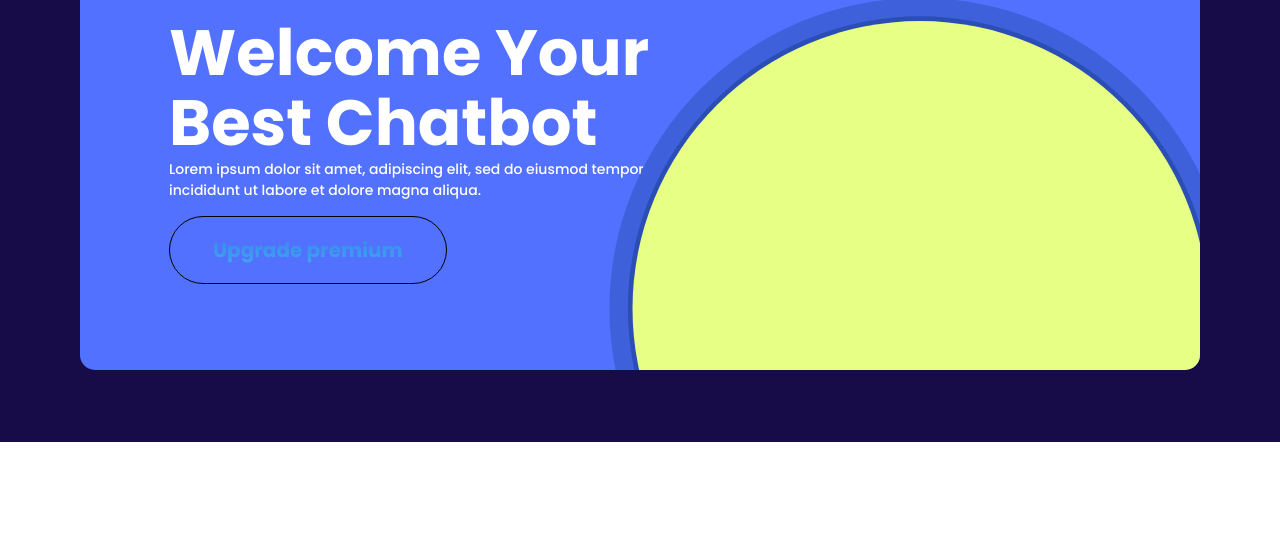
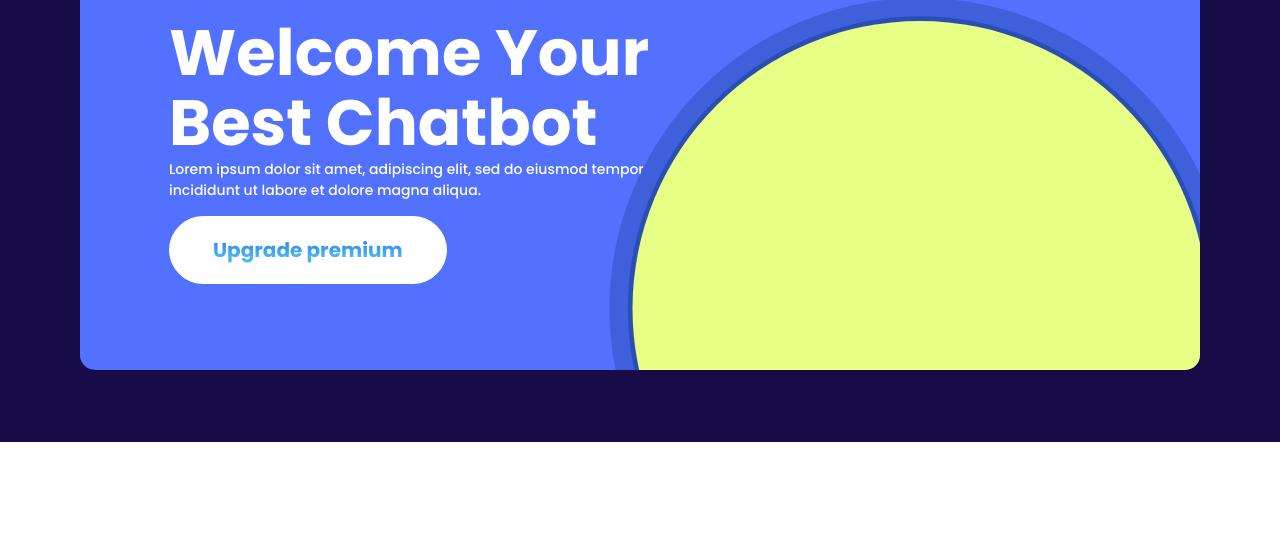
Before and after one commit to JeppeFH/Dialog---AI-Chatbot-Landing-Page, a plain HTML site: page index.html in a window 1280 px wide. Shown: the part 3084-3628 px from the top of the page. Drawn offline with Linux system fonts and the light colour scheme.

Commit message:
update gradient font color on btn

```diff
--- a/assets/css/styles.css
+++ b/assets/css/styles.css
@@ -166,6 +166,7 @@ nav label {
     flex-direction: row-reverse;
     justify-content: space-between;
     align-items: center;
+    margin-top: 25px;
   }
 
   .logo {
@@ -526,12 +527,32 @@ header p:last-child {
 .welcome-chatbot .login-btn {
   display: inline-block;
   padding: 18px 43px;
-  border: 1px solid black;
-  background-image: linear-gradient(#2c77eb, #4ab7f0);
+  border: 1px solid white;
+  background-color: white;
+  margin-bottom: 86px;
+  position: relative;
+  color: transparent;
+}
+
+.welcome-chatbot .login-btn::after {
+  content: "Upgrade premium";
+  position: absolute;
+  display: flex;
+  justify-content: center;
+  align-items: center;
+  top: 0;
+  left: 0;
+  width: 100%;
+  height: 100%;
+  background: rgb(53, 139, 237);
+  background: linear-gradient(
+    180deg,
+    rgba(53, 139, 237, 1) 40%,
+    rgba(74, 183, 240, 1) 60%
+  );
   -webkit-background-clip: text;
   -webkit-text-fill-color: transparent;
-  background-color: white;
-  margin-bottom: 86px;
+  z-index: 999;
 }
 
 .welcome-chatbot .login-btn:hover {
@@ -755,9 +776,9 @@ footer:last-of-type {
     display: none;
   }
 
-  .find-ai p:nth-child(3) {
+  .questions p:last-child {
     display: inline-block;
-    margin-bottom: 30px;
+    font-size: 1.4rem;
   }
 
   /*Find AI*/
@@ -770,6 +791,11 @@ footer:last-of-type {
     font-size: 1.2rem;
     text-align: center;
     margin: 0 80px 30px 80px;
+  }
+
+  .find-ai p:nth-child(3) {
+    display: inline-block;
+    margin-bottom: 30px;
   }
 
   .find-ai div article:nth-child(4),
```
